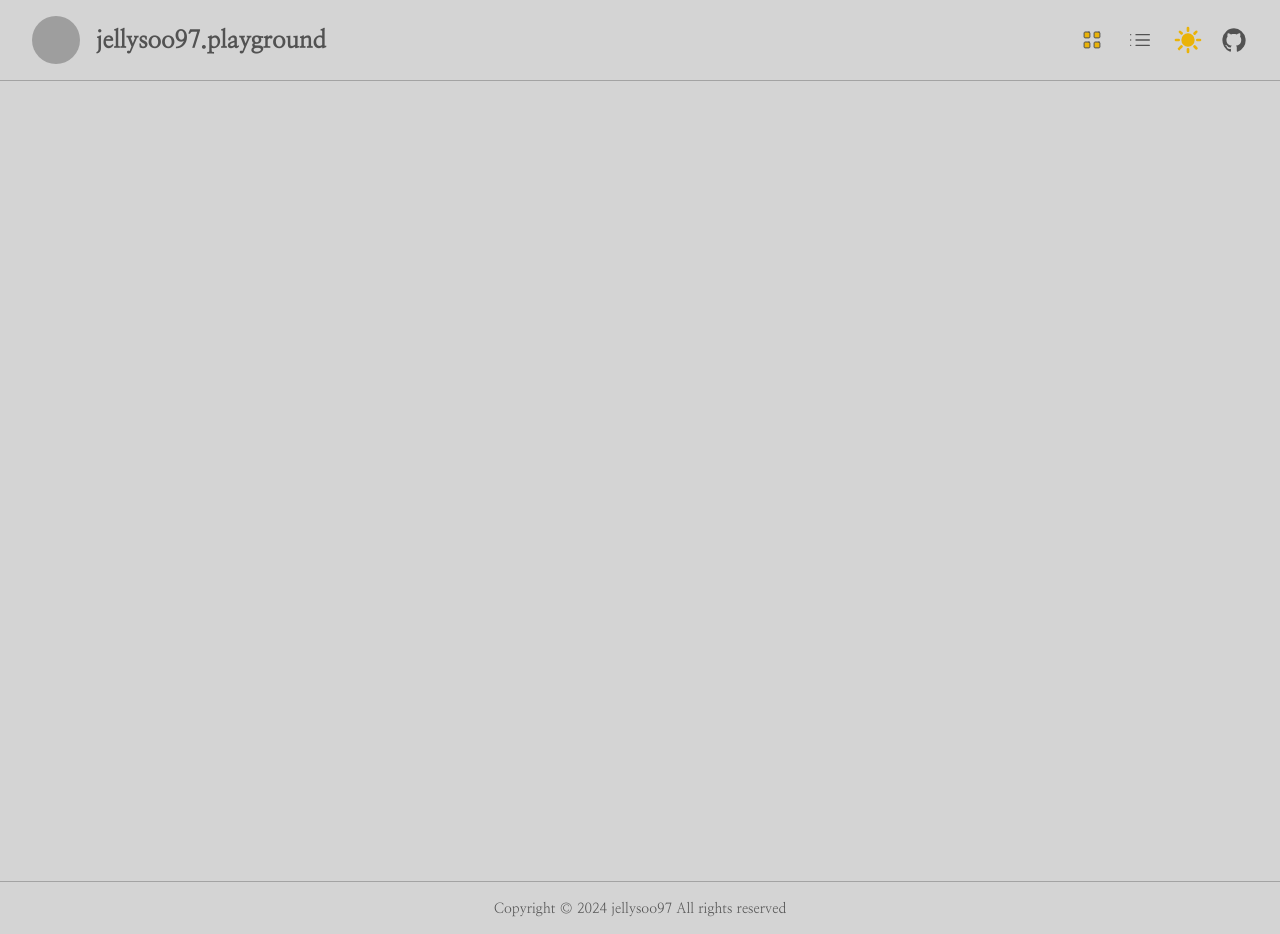
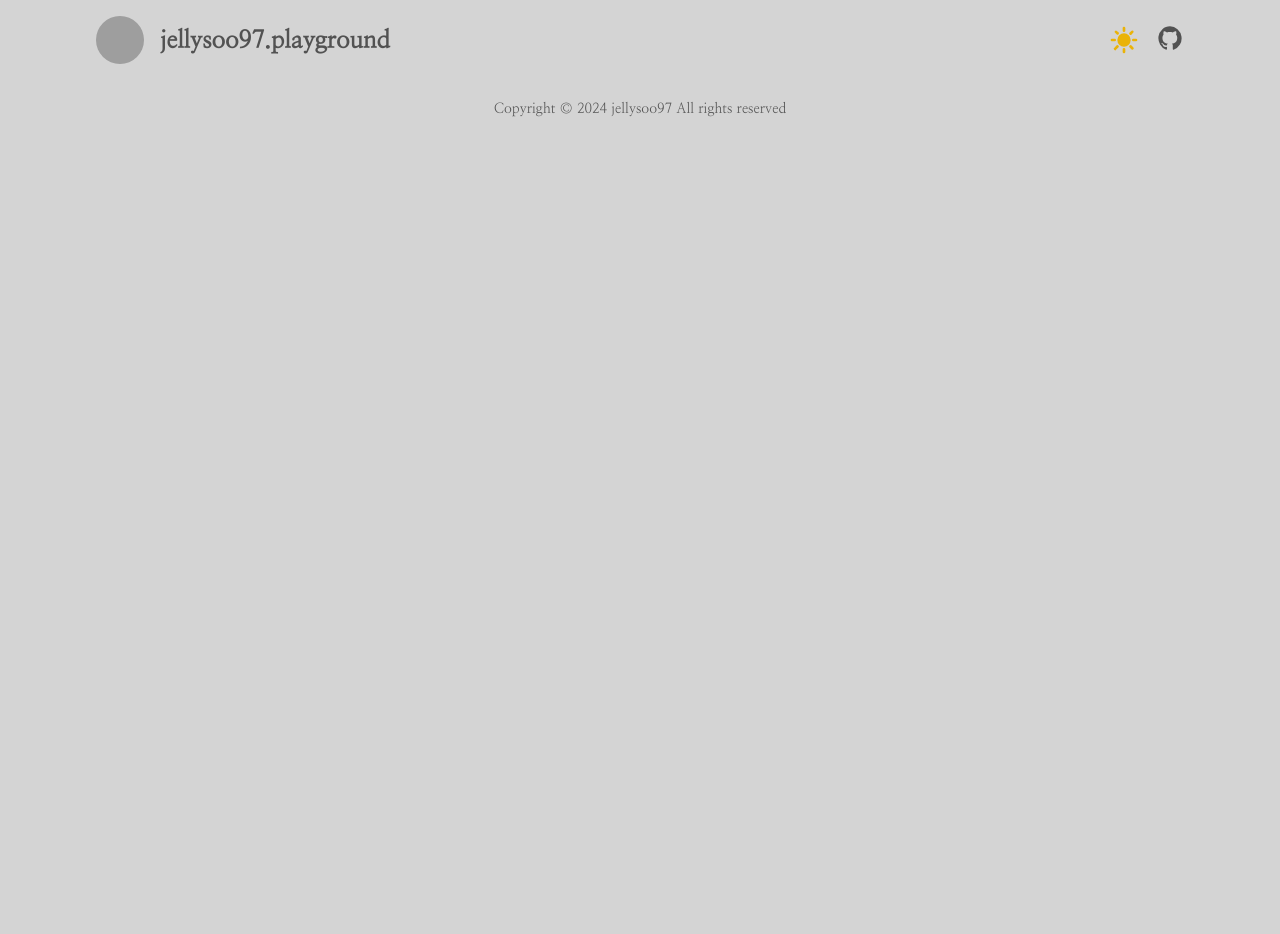
Before and after one commit to jellysoo97/jellysoo97-wiki, a Next.js app: page / in a window 1280 px wide. After the commit the page ends 800 px from the top, so only its background shows below. Built offline with nearby package versions, Linux system fonts and the light colour scheme; grey boxes are pictures that could not be loaded.

Commit message:
feat: create common divider component

```diff
--- a/src/app/layout.tsx
+++ b/src/app/layout.tsx
@@ -2,10 +2,10 @@ import '@/styles/globals.css'
 
 import React from 'react'
 
+import Divider from '@/components/common/Divider'
 import Footer from '@/components/layout/Footer'
 import Header from '@/components/layout/Header'
 import NextThemeProvider from '@/components/provider/NextThemeProvider'
-import ViewProvider from '@/components/provider/ViewProvider'
 
 export default function RootLayout({
   children,
@@ -16,11 +16,11 @@ export default function RootLayout({
     <html lang="en">
       <body>
         <NextThemeProvider>
-          <ViewProvider>
-            <Header />
-            <main className="wrapper h-screen">{children}</main>
-            <Footer />
-          </ViewProvider>
+          <Header />
+          <Divider />
+          <main>{children}</main>
+          <Divider />
+          <Footer />
         </NextThemeProvider>
       </body>
     </html>
--- /dev/null
+++ b/src/components/common/Divider.tsx
@@ -0,0 +1,22 @@
+import React from 'react'
+
+import { cn } from '@/utils/cn'
+
+type Props = {
+  direction?: 'horizontal' | 'vertical'
+} & React.ComponentProps<'hr'>
+
+const Divider = ({ direction = 'horizontal', className, ...props }: Props) => {
+  return (
+    <hr
+      {...props}
+      className={cn(
+        'border-1 w-full border-neutral-300 dark:border-neutral-700',
+        direction === 'vertical' && 'rotate-90',
+        className
+      )}
+    />
+  )
+}
+
+export default Divider
--- a/src/components/layout/Footer.tsx
+++ b/src/components/layout/Footer.tsx
@@ -4,8 +4,8 @@ import { DateFormatTypeEnum, formatDate, today } from '@/utils/format-date'
 const Footer = () => {
   return (
     <footer>
-      <div className="w-full border-t border-neutral-400">
-        <div className="wrapper flex justify-center items-center py-4 text-sm">
+      <div className="w-full py-4">
+        <div className="layout-container flex justify-center items-center text-sm">
           Copyright © {formatDate(today, DateFormatTypeEnum.YearOnly)}{' '}
           {siteConfig.author.name} All rights reserved
         </div>
--- a/src/components/layout/Header.tsx
+++ b/src/components/layout/Header.tsx
@@ -8,24 +8,22 @@ import CustomImage from '../common/CustomImage'
 import Title from '../common/Title'
 import GithubIcon from '../icons/GithubIcon'
 import ThemeSwitch from './ThemeSwitch'
-import ViewSwitchGroup from './ViewSwitchGroup'
 
 const Header = () => {
   return (
     <header>
-      <div className="sticky top-0 z-40 w-full border-b border-neutral-400">
-        <div className="flex justify-between items-center px-8 py-4">
+      <div className="sticky top-0 z-40 w-full">
+        <div className="layout-container flex justify-between items-center py-4">
           <Link href={'/'} className="flex items-center space-x-4">
             <CustomImage
               src={siteConfig.author.avatar}
               alt="logo"
               className="w-10 h-10 rounded-full md:w-12 md:h-12"
             />
-            <Title className="mb-0">jellysoo97.playground</Title>
+            <Title className="mb-0">{siteConfig.title}</Title>
           </Link>
 
-          <div className="flex items-center space-x-4">
-            <ViewSwitchGroup />
+          <div className="flex gap-x-4">
             <ThemeSwitch />
             <Link href={siteConfig.url.github} target="_blank">
               <GithubIcon className="w-7 h-7" />
```
